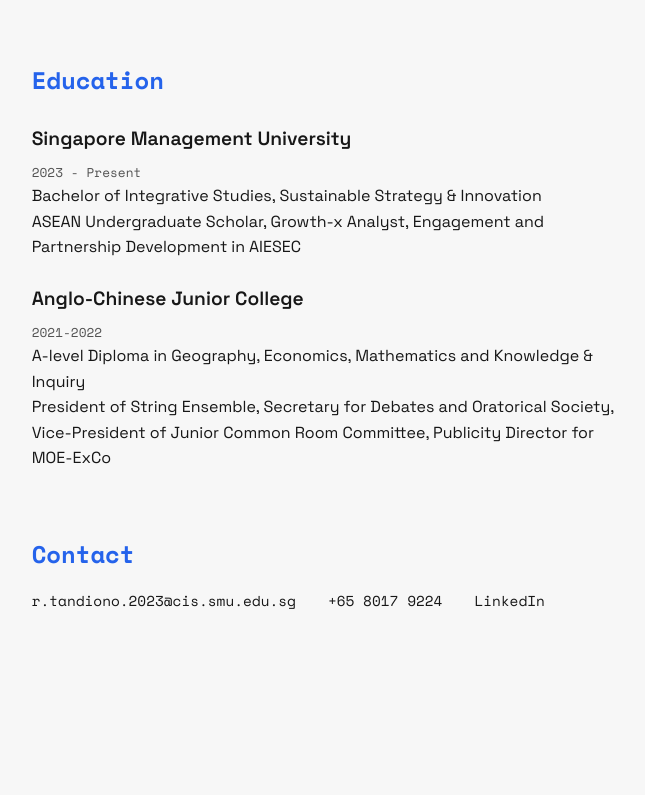
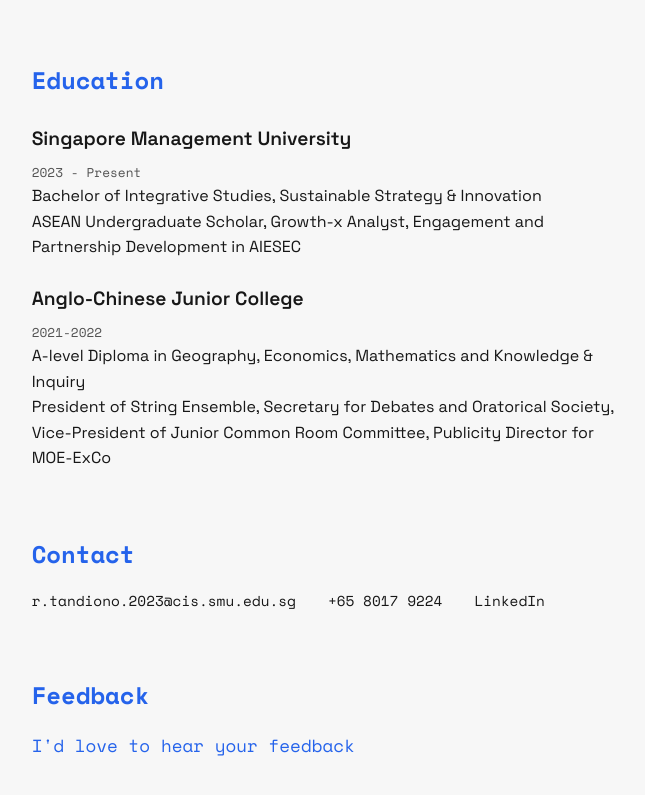
Before and after one commit to raphaeltandiono/raphaeltandiono.github.io, a plain HTML site: page index.html in a window 1280 px wide. Shown: the part 1201-1996 px from the top of the page, without its empty margins (307-952 px from the left). Before the commit the page ends 1909 px from the top, so only its background shows below. Drawn offline with nearby package versions, Linux system fonts and the light colour scheme.

Commit message:
Update index.html
feedback portion

```diff
--- a/index.html
+++ b/index.html
@@ -152,6 +152,7 @@
                 <li><a href="#experience">Experience</a></li>
                 <li><a href="#education">Education</a></li>
                 <li><a href="#contact">Contact</a></li>
+                <li><a href="feedback"> Feedback</a></li>
             </ul>
         </nav>
     </header>
@@ -211,6 +212,10 @@
             <a href="https://www.linkedin.com/in/raphael-tandiono-314ab72a8">LinkedIn</a>
         </div>
     </section>
+
+<section id="feedback">
+    <h2>Feedback</h2>
+    <div class="subtitle">I'd love to hear your feedback</div>
     <script src="https://giscus.app/client.js"
         data-repo="raphaeltandiono/raphaeltandiono.github.io"
         data-repo-id="R_kgDONNfjCQ"
@@ -225,6 +230,7 @@
         data-lang="en"
         crossorigin="anonymous"
         async>
+    </section>
 </script>
 </body>
 </html>
```
